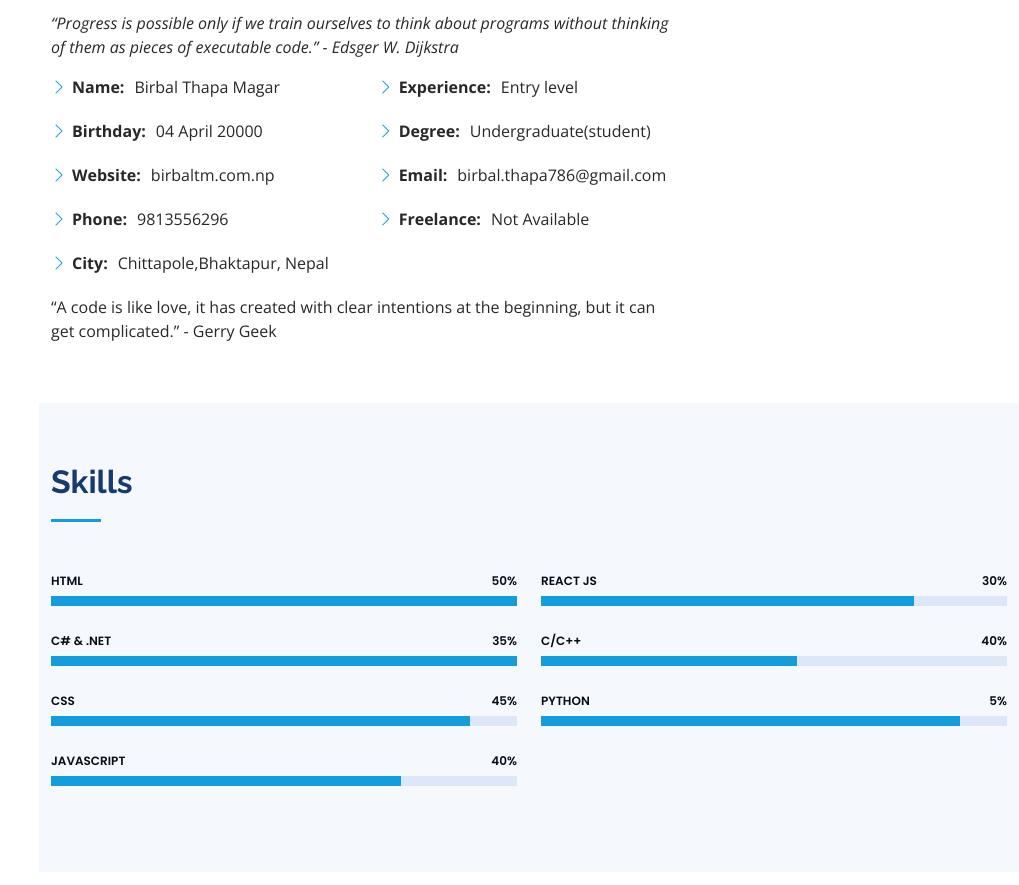
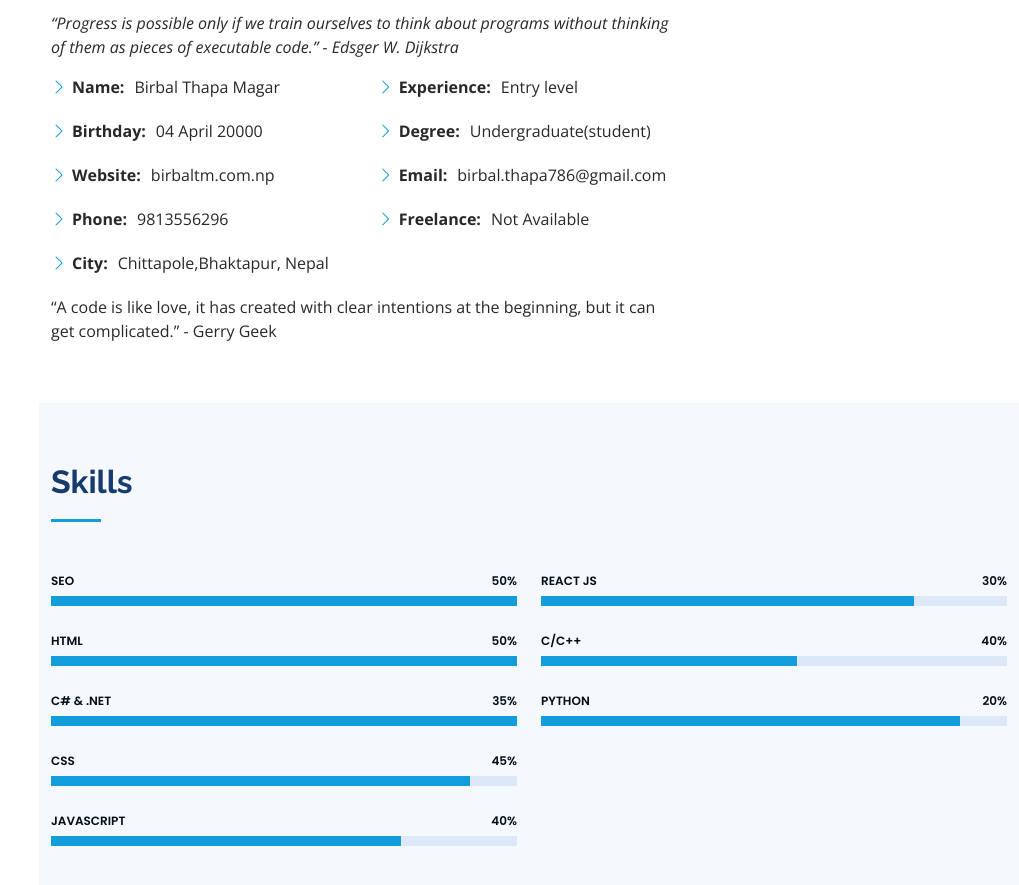
Before and after one commit to Birbal98/portfolio, a plain HTML site: page index.html in a window 1280 px wide. Shown: the part 1037-1922 px from the top of the page, without its empty margins (261-1280 px from the left). Drawn offline with nearby package versions, Linux system fonts and the light colour scheme.

Commit message:
2nd update

```diff
--- a/index.html
+++ b/index.html
@@ -78,7 +78,7 @@
 
       <h1>Birbal Thapa Magar</h1>
       <p>I'm <span class="typed"
-          data-typed-items="Web developer,React js developer,Blockchain develpoer,Self Learner"></span></p>
+          data-typed-items="SEO Learner,Web developer,React js developer,Self Learner"></span></p>
     </div>
   </section><!-- End Hero -->
 
@@ -153,6 +153,13 @@
         <div class="row skills-content">
 
           <div class="col-lg-6" data-aos="fade-up">
+            <div class="progress">
+              <span class="skill">SEO <i class="val">50%</i></span>
+              <div class="progress-bar-wrap">
+                <div class="progress-bar" role="progressbar" aria-valuenow="100" aria-valuemin="0" aria-valuemax="100">
+                </div>
+              </div>
+            </div>
 
             <div class="progress">
               <span class="skill">HTML <i class="val">50%</i></span>
@@ -161,6 +168,7 @@
                 </div>
               </div>
             </div>
+
              <div class="progress">
               <span class="skill">C# & .NET <i class="val">35%</i></span>
               <div class="progress-bar-wrap">
@@ -205,7 +213,7 @@
             </div>
 
             <div class="progress">
-              <span class="skill">python <i class="val">5%</i></span>
+              <span class="skill">python <i class="val">20%</i></span>
               <div class="progress-bar-wrap">
                 <div class="progress-bar" role="progressbar" aria-valuenow="90" aria-valuemin="0" aria-valuemax="100">
                 </div>
```
Also changed, not shown: 3 other files.
